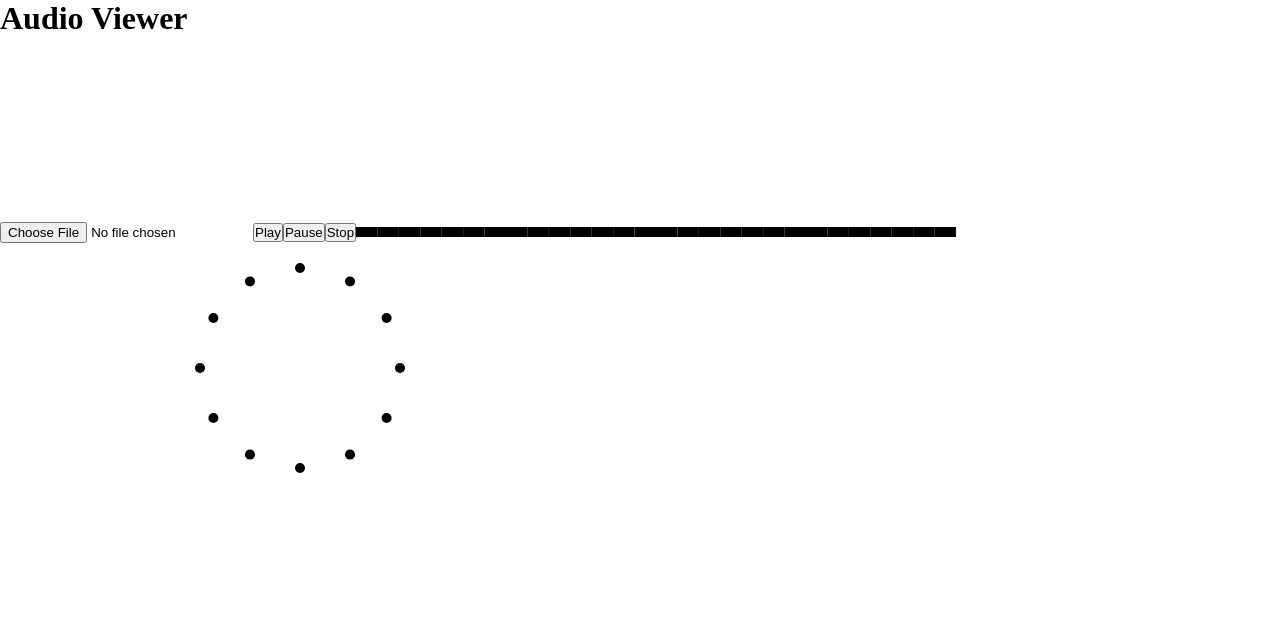
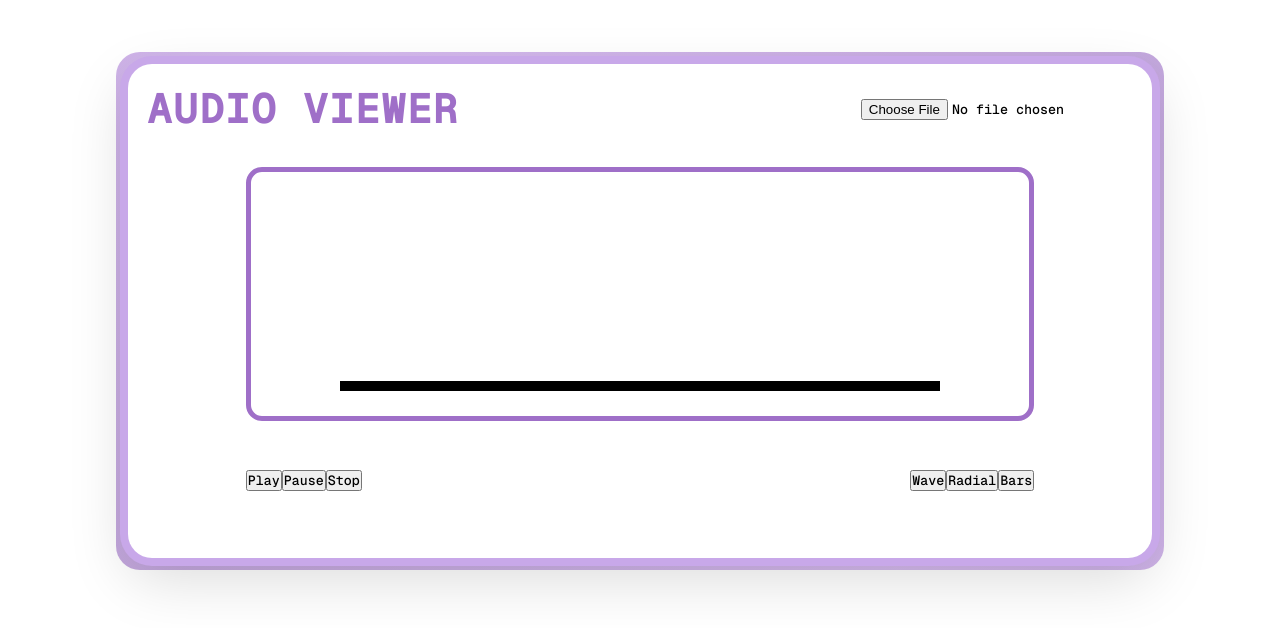
Before and after one commit to Rodevp/audio-view, an Angular app in the folder audioview/: page / in a window 1280 px wide. Shown: the top 628 px of the page. Built offline with nearby package versions, Linux system fonts and the light colour scheme.

Commit message:
agregando fuente y primeros estilos al layout

```diff
--- a/audioview/package.json
+++ b/audioview/package.json
@@ -28,6 +28,7 @@
     "@angular/core": "^21.0.0",
     "@angular/forms": "^21.0.0",
     "@angular/platform-browser": "^21.0.0",
+    "lucide-angular": "^0.562.0",
     "rxjs": "~7.8.0",
     "tslib": "^2.3.0"
   },
--- a/audioview/src/app/components/audio-view/audio-view.css
+++ b/audioview/src/app/components/audio-view/audio-view.css
@@ -0,0 +1,61 @@
+.container {
+    width: 80%;
+    margin: 5% auto;
+    padding: 1.2rem;
+    display: flex;
+    flex-direction: column;
+    align-items: center;
+    position: relative;
+    border-radius: 1.5rem;
+    box-shadow: 0 0 0 8px #c8a8e9, 0 20px 60px rgba(0, 0, 0, 0.15);
+    background: #ffffff;
+
+
+    &::before {
+        content: "";
+        position: absolute;
+        inset: -12px;
+        border-radius: 1.5rem;
+        background: linear-gradient(45deg, #b491d4, #caa8e9, #b491d4);
+        z-index: -1;
+        opacity: 0.8;
+    }
+}
+
+.container__header {
+    width: 100%;
+    display: flex;
+    justify-content: space-between;
+    align-items: center;
+    margin-bottom: 2rem;
+
+
+    h1 {
+        margin: 0;
+        font-size: 2.5rem;
+        font-weight: 700;
+        letter-spacing: 0.05em;
+        text-transform: uppercase;
+        color: #9f6fc8;
+    }
+}
+
+.container__bars {
+    width: 80%;
+    padding: 1.2rem 1rem;
+    margin-bottom: 2rem;
+    border-radius: 1rem;
+    display: flex;
+    justify-content: center;
+    align-items: center;
+    border: 5px solid #9f6fc8;
+}
+
+.container__controls {
+    width: 80%;
+    display: flex;
+    padding: 1rem 0;
+    justify-content: space-between;
+    align-items: center;
+    margin-bottom: 2rem;
+}
--- a/audioview/src/app/components/audio-view/audio-view.html
+++ b/audioview/src/app/components/audio-view/audio-view.html
@@ -1,12 +1,24 @@
-<main>
-    <h1>Audio Viewer</h1>
-    <input type="file" accept="audio/*" (change)="onFileCharge($event)" />
-    <button (click)="playSound()">Play</button>
-    <button (click)="pauseSound()">Pause</button>
-    <button (click)="stop()">Stop</button>
+<main class="container">
+    <section class="container__header">
+        <h1>Audio Viewer</h1>
+        <input type="file" accept="audio/*" (change)="onFileCharge($event)" />
+    </section>
 
-    <app-bars [bars]="bars" [svgWidth]="svgWidth" [svgHeight]="svgHeight" [barsCount]="barsCount"></app-bars>
-    <app-radial [radialPoints]="radialPoints" [radialIntensity]="radialIntensity"></app-radial>
-    <app-wave [wavePath]="wavePath"></app-wave>
+    <section class="container__bars">
+        <app-bars [bars]="bars" [svgWidth]="svgWidth" [svgHeight]="svgHeight" [barsCount]="barsCount"></app-bars>
+    </section>
+
+    <section class="container__controls">
+        <div>
+            <button (click)="playSound()">Play</button>
+            <button (click)="pauseSound()">Pause</button>
+            <button (click)="stop()">Stop</button>
+        </div>
+        <div>
+            <button>Wave</button>
+            <button>Radial</button>
+            <button>Bars</button>
+        </div>
+    </section>
 
 </main>
--- a/audioview/src/app/components/audio-view/audio-view.ts
+++ b/audioview/src/app/components/audio-view/audio-view.ts
@@ -18,7 +18,7 @@ import { AudioService } from '../../services/audio';
 
 @Component({
   selector: 'app-audio-view',
-  imports: [Bars, Radial, Wave],
+  imports: [Bars],
   templateUrl: './audio-view.html',
   styleUrl: './audio-view.css',
 })
@@ -36,7 +36,7 @@ export class AudioView {
   svgHeight = 200;
 
   //bars config
-  barsCount = 28;
+  barsCount = 8;
   bars: number[] = new Array(this.barsCount).fill(10);
 
   //radial config
--- a/audioview/src/styles.css
+++ b/audioview/src/styles.css
@@ -1,5 +1,14 @@
+@font-face {
+    font-family: 'Geist Mono';
+    src: url('./fonts/GeistMono.ttf');
+    font-weight: normal;
+    font-style: normal;
+}
+
+
 * {
     margin: 0;
     padding: 0;
     box-sizing: border-box;
+    font-family: 'Geist Mono', monospace;
 }
```
Also changed, not shown: audioview/src/fonts/GeistMono.ttf (added), 1 other file (tests, documents, lock files or other folders).
